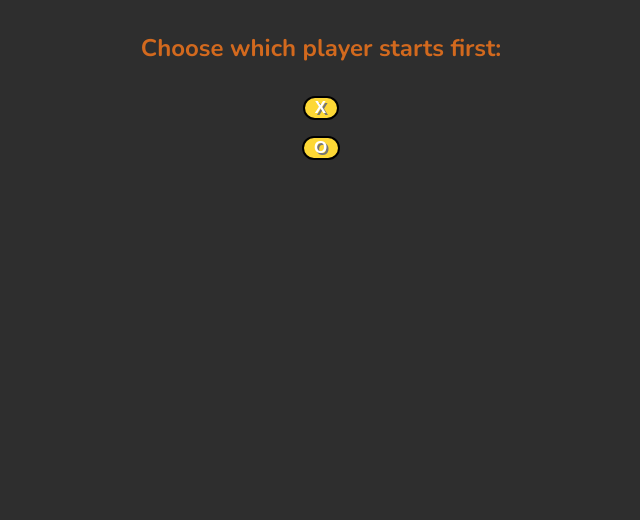
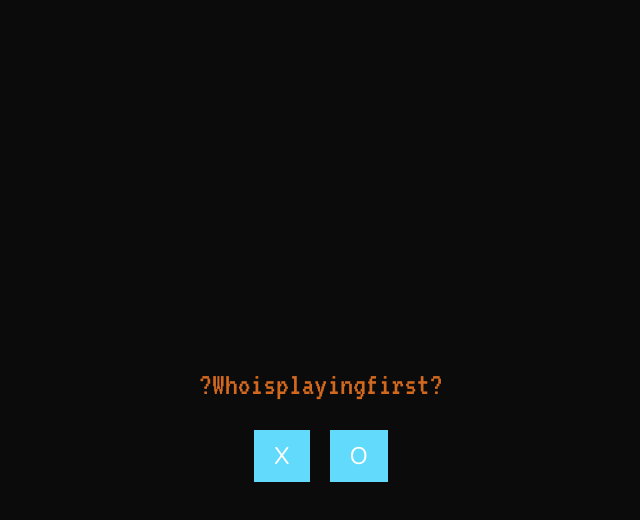
Before and after one commit to adityaapraveen/Twist-Tac-Toe, a React (Vite) app: page / in a window 1280 px wide. Shown: the top 520 px of the page, without its empty margins (319-959 px from the left). Built offline with nearby package versions, Linux system fonts and the light colour scheme.

Commit message:
With Animations

```diff
--- a/index.html
+++ b/index.html
@@ -11,6 +11,10 @@
     <link href="https://fonts.googleapis.com/css2?family=Nunito:ital,wght@0,200..1000;1,200..1000&display=swap"
       rel="stylesheet">
 
+    <link rel="preconnect" href="https://fonts.googleapis.com">
+    <link rel="preconnect" href="https://fonts.gstatic.com" crossorigin>
+    <link href="https://fonts.googleapis.com/css2?family=VT323&display=swap" rel="stylesheet">
+
   </head>
   <body>
     <div id="root"></div>
--- a/src/App.css
+++ b/src/App.css
@@ -4,41 +4,48 @@
 
 body {
     margin: 0;
-    background-color: rgb(46, 46, 46);
+    background-color: rgb(11, 11, 11);
     font-family: "Nunito", sans-serif;
         font-optical-sizing: auto;
         font-weight: 400;
         font-style: normal;
 }
 
-h2, .draw-message {
-    display: flex;
-        /* flex-direction: row; */
+h2, .draw-message, .win-message {
+    font-size: 2rem;
+        display: flex;
         align-items: center;
         justify-content: center;
-        width: 25rem;
-        font-size: 1.5em;
-        /* background-color: white; */
-        margin: 2rem auto;
-        /* box-shadow: 0px 0px 8px #888; */
-        border-radius: 0.5rem;
-        font-weight: bold;
+        margin: 20px 0;
         color: chocolate;
+        cursor: pointer;
+        font-family: "VT323", monospace;
+        font-weight: 400;
+        font-style: normal;
+
 }
 
-.btn {
-    font-family: inherit;
-    border: none;
-    outline: 1px dotted rgb(37, 37, 37);
-    outline-offset: -4px;
-    background: hsl(0deg 0% 75%);
-    box-shadow: inset -1px -1px #292929, inset 1px 1px #fff, inset -2px -2px rgb(158, 158, 158), inset 2px 2px #ffffff;
-    font-size: 14px;
-    text-transform: uppercase;
-    letter-spacing: 2px;
-    padding: 5px 30px;
+.centered-container {
+    display: flex;
+    flex-direction: column;
+    align-items: center;
+    justify-content: center;
+    height: 100vh;
+    /* Adjust as needed */
 }
 
-.btn:active {
-    box-shadow: inset -1px -1px #fff, inset 1px 1px #292929, inset -2px -2px #ffffff, inset 2px 2px rgb(158, 158, 158);
+.App {
+    text-align: center;
+    padding: 20px;
+
 }
+
+.player-select-button {
+    background-color: #61dafb;
+    color: #ffffff;
+    font-size: 24px;
+    padding: 10px 20px;
+    margin: 10px;
+    display: inline-block;
+    cursor: pointer;
+}
--- a/src/App.jsx
+++ b/src/App.jsx
@@ -1,11 +1,10 @@
 import React, { useState } from 'react';
 import './App.css';
-import { motion } from 'framer-motion';
+import { motion, AnimatePresence } from 'framer-motion';
 import ScoreBoard from './components/ScoreBoard';
 import Board from './components/Board';
 import ResetButton from './components/ResetButton';
 import PlayerIndicator from './components/PlayerIndicator';
-import AnimatedCharacters from './components/AnimatedCharacters';
 
 function App() {
   const WIN_CONDITIONS = [
@@ -24,33 +23,49 @@ function App() {
   const [scores, setScores] = useState({ xScore: 0, oScore: 0 });
   const [gameOver, setGameOver] = useState(false);
   const [isDraw, setIsDraw] = useState(false); // State to track if the game is a draw
+  const [xWins, setXWins] = useState(0); // Track number of wins for X
+  const [oWins, setOWins] = useState(0); // Track number of wins for O
+
+  const handleWin = (winner) => {
+    if (winner === 'X') {
+      setXWins(xWins + 1);
+    } else if (winner === 'O') {
+      setOWins(oWins + 1);
+    }
+  };
 
   const handleBoxClick = (boxIdx) => {
     if (board[boxIdx] || gameOver) return;
 
-    // Check number of Xs and Os on the board
     const xCount = board.filter((value) => value === 'X').length;
     const oCount = board.filter((value) => value === 'O').length;
 
-    // If 3 Xs or Os are on the board, make previous ones semi-transparent
-    if ((xPlaying && xCount === 3) || (!xPlaying && oCount === 3)) {
-      const updatedBoard = board.map((value, idx) => {
-        if (value === (xPlaying ? 'X' : 'O')) {
-          return 'semi-transparent';
+    // If more than 3 Xs or Os, remove the oldest ones
+    if ((xPlaying && xCount >= 3) || (!xPlaying && oCount >= 3)) {
+      let updatedBoard = [...board];
+
+      // Find the index of the oldest X or O
+      const oldestIndex = updatedBoard.findIndex(
+        (value, idx) => value === (xPlaying ? 'X' : 'O')
+      );
+
+      // Remove the oldest X or O from the board
+      updatedBoard[oldestIndex] = null;
+
+      // Reset opacity for the remaining Xs or Os
+      updatedBoard = updatedBoard.map((value) => {
+        if (value === 'X' || value === 'O') {
+          return 'semi-transparent'; // You can define a class for semi-transparent style
         } else {
           return value;
         }
       });
+
       setBoard(updatedBoard);
     }
 
-    const updatedBoard = board.map((value, idx) => {
-      if (idx === boxIdx) {
-        return xPlaying ? 'X' : 'O';
-      } else {
-        return value;
-      }
-    });
+    const updatedBoard = [...board];
+    updatedBoard[boxIdx] = xPlaying ? 'X' : 'O';
 
     const winner = checkWinner(updatedBoard);
     if (winner) {
@@ -59,11 +74,13 @@ function App() {
           ...prevScores,
           oScore: prevScores.oScore + 1,
         }));
+        setOWins(oWins + 1); // Increment O wins count
       } else {
         setScores((prevScores) => ({
           ...prevScores,
           xScore: prevScores.xScore + 1,
         }));
+        setXWins(xWins + 1); // Increment X wins count
       }
       setGameOver(true);
       setIsDraw(false); // Game is not a draw
@@ -95,39 +112,95 @@ function App() {
 
   const handlePlayerSelect = (player) => {
     setXPlaying(player === 'X');
+    setGameOver(false); // Reset game over state
+    setXWins(0); // Reset X wins count
+    setOWins(0); // Reset O wins count
   };
 
-  // Render player selection screen if xPlaying is null
-  if (xPlaying === null) {
+  const textVariants = {
+    hidden: { opacity: 0 },
+    visible: {
+      opacity: 1,
+      transition: {
+        delayChildren: 0.5,
+        staggerChildren: 0.1,
+      },
+    },
+  };
+
+  const letterVariants = {
+    hidden: { opacity: 0, y: 50 },
+    visible: { opacity: 1, y: 0 },
+  };
+
   return (
     <div className='App'>
+      {xPlaying === null ? (
+        <motion.div
+          className='centered-container'
+          initial={{ opacity: 0, y: -50 }}
+          animate={{ opacity: 1, y: 0 }}
+          transition={{ duration: 0.8, delay: 0.3 }}
+        >
+          <AnimatePresence>
             <motion.h2
-          initial={{ opacity: 0 }}
-          animate={{ opacity: 1 }}
-          transition={{ duration: 1.7 }}
+              variants={textVariants}
+              initial='hidden'
+              animate='visible'
+              whileHover={{
+        rotateY: 10, // Rotate along the Y axis
+        perspective: 800, // Apply perspective to create depth
+        scale: 1.8, // Scale up a bit on hover
+        zIndex: 1, // Ensure it's above other elements
+      }}
             >
-          Choose which player starts first:
+              {'?Who is playing first?'.split('').map((letter, index) => (
+                <motion.span key={index} variants={letterVariants}>{letter}</motion.span>
+              ))}
             </motion.h2>
-        <motion.button
+          </AnimatePresence>
+          <div className='player-select-buttons'>
+            <motion.div
               whileHover={{ scale: 1.3 }}
+              whileTap={{ scale: 0.9 }}
+              className='player-select-button'
               onClick={() => handlePlayerSelect('X')}
             >
               X
-        </motion.button>
-        <motion.button
+            </motion.div>
+            <motion.div
               whileHover={{ scale: 1.3 }}
+              whileTap={{ scale: 0.9 }}
+              className='player-select-button'
               onClick={() => handlePlayerSelect('O')}
             >
               O
-        </motion.button>
+            </motion.div>
           </div>
-    );
-  }
-
-  return (
-    <div className='App'>
+        </motion.div>
+      ) : (
+        <>
           <ScoreBoard scores={scores} xPlaying={xPlaying} />
-      <PlayerIndicator xPlaying={xPlaying} />
+          {xWins > 0 && !isDraw && (
+            <motion.div
+              className='win-message'
+              initial={{ opacity: 0, y: -50 }}
+              animate={{ opacity: 1, y: 0 }}
+              transition={{ duration: 0.5, ease: 'easeInOut' }}
+            >
+              Player X Wins!
+            </motion.div>
+          )}
+          {oWins > 0 && !isDraw && (
+            <motion.div
+              className='win-message'
+              initial={{ opacity: 0, y: -50 }}
+              animate={{ opacity: 1, y: 0 }}
+              transition={{ duration: 0.5, ease: 'easeInOut' }}
+            >
+              Player O Wins!
+            </motion.div>
+          )}
           {isDraw && (
             <motion.div
               className='draw-message'
@@ -135,11 +208,14 @@ function App() {
               animate={{ opacity: 1 }}
               transition={{ duration: 1 }}
             >
-          <AnimatedCharacters type='paragraph' text='Its a draw!' />
+              It's a draw!
             </motion.div>
           )}
+          {!isDraw && !xWins && !oWins && <PlayerIndicator xPlaying={xPlaying} />}
           <Board board={board} onClick={handleBoxClick} />
           <ResetButton resetBoard={resetBoard} />
+        </>
+      )}
     </div>
   );
 }
--- a/src/components/Board.jsx
+++ b/src/components/Board.jsx
@@ -1,14 +1,45 @@
-import React from 'react'
-import { Box } from './Box'
-import './Board.css'
+import React from 'react';
+import { Box } from './Box';
+import './Board.css';
+import { motion } from 'framer-motion';
 
-const Board = ({board, onClick}) => {
+const Board = ({ board, onClick }) => {
+  const containerVariants = {
+    hidden: { opacity: 1 },
+    visible: {
+      opacity: 1,
+      transition: {
+        staggerChildren: 0.1,
+      },
+    },
+  };
+
+  const itemVariants = {
+    hidden: { y: '100vh', opacity: 0 },
+    visible: {
+      y: 0,
+      opacity: 1,
+      transition: {
+        type: 'spring',
+        stiffness: 50,
+      },
+    },
+  };
+
   return (
-    <div className='board'>
-      {board.map((value, idx) =>{
-        return <Box value= {value} onClick={() => value === null && onClick(idx)}/>
-      })}
-      </div>
-  )
-}
+    <motion.div
+      className="board"
+      variants={containerVariants}
+      initial="hidden"
+      animate="visible"
+    >
+      {board.map((value, idx) => (
+        <motion.div key={idx} variants={itemVariants}>
+          <Box value={value} onClick={() => value === null && onClick(idx)} />
+        </motion.div>
+      ))}
+    </motion.div>
+  );
+};
+
 export default Board;
--- a/src/components/Box.css
+++ b/src/components/Box.css
@@ -12,6 +12,7 @@
     line-height: 5rem;
     margin: 0.5rem;
     color: red;
+    cursor: pointer;
 
 }
 
--- a/src/components/PlayerIndicator.jsx
+++ b/src/components/PlayerIndicator.jsx
@@ -1,11 +1,30 @@
 import React from 'react';
+import { motion } from 'framer-motion';
 import './PlayerIndicator.css';
 
 const PlayerIndicator = ({ xPlaying }) => {
+  const indicatorVariants = {
+    hidden: { y: 50, opacity: 0 },
+    visible: {
+      y: 0,
+      opacity: 1,
+      transition: {
+        type: 'spring',
+        stiffness: 120,
+        delay: 0.3,
+      },
+    },
+  };
+
   return (
-    <div className='player-indicator'>
+    <motion.div
+      className={`player-indicator ${xPlaying ? 'x-turn' : 'o-turn'}`}
+      variants={indicatorVariants}
+      initial="hidden"
+      animate="visible"
+    >
       {xPlaying ? "X's Turn" : "O's Turn"}
-    </div>
+    </motion.div>
   );
 };
 
--- a/src/components/ResetButton.css
+++ b/src/components/ResetButton.css
@@ -36,7 +36,7 @@ button svg {
 }
 
 button:hover svg {
-    transform: scale(3) translate(50%);
+    transform: scale(3) translate(69%);
 }
 
 .now {
--- a/src/components/ResetButton.jsx
+++ b/src/components/ResetButton.jsx
@@ -1,9 +1,29 @@
 import React from 'react';
+import { motion } from 'framer-motion';
 import './ResetButton.css';
 
 const ResetButton = ({ resetBoard }) => {
+  const buttonVariants = {
+    hidden: { y: 50, opacity: 0 },
+    visible: {
+      y: 0,
+      opacity: 1,
+      transition: {
+        type: 'spring',
+        stiffness: 120,
+        delay: 0.4, // Optional delay for animation
+      },
+    },
+  };
+
   return (
-    <button onClick={resetBoard}>
+    <motion.button
+      onClick={resetBoard}
+      className="reset-button"
+      variants={buttonVariants}
+      initial="hidden"
+      animate="visible"
+    >
       <svg
         xmlns="http://www.w3.org/2000/svg"
         viewBox="0 0 36 36"
@@ -46,7 +66,8 @@ const ResetButton = ({ resetBoard }) => {
       </svg>
       <span className="now">Game?</span>
       <span className="play">Another-</span>
-    </button>
+    </motion.button>
   );
 };
+
 export default ResetButton;
--- a/src/components/ScoreBoard.jsx
+++ b/src/components/ScoreBoard.jsx
@@ -1,12 +1,63 @@
-import React from 'react'
-import './ScoreBoard.css'
-const ScoreBoard = ({scores, xPlaying}) => {
-    const {xScore, oScore} = scores;
+import React, { useState, useEffect } from 'react';
+import './ScoreBoard.css';
+import { motion } from 'framer-motion';
+
+const ScoreBoard = ({ scores, xPlaying }) => {
+  const { xScore, oScore } = scores;
+  const [isVisible, setIsVisible] = useState(false);
+
+  useEffect(() => {
+    const timer = setTimeout(() => {
+      setIsVisible(true);
+    }, 4000); // Set timeout for 1 second
+
+    return () => clearTimeout(timer); // Clean up timer
+  }, []);
+
+  const containerVariants = {
+    hidden: { opacity: 0 },
+    visible: {
+      opacity: 1,
+      transition: {
+        staggerChildren: 0.1,
+
+      },
+    },
+  };
+
+  const itemVariants = {
+    hidden: { y: '100vh', opacity: 0 },
+    visible: {
+      y: 0,
+      opacity: 1,
+      transition: {
+        type: 'spring',
+        stiffness: 50,
+      },
+    },
+  };
+
   return (
-    <div className='scoreboard'>
-        <span className= {`score x-score ${!xPlaying && "inactive"}`}>X - {xScore}</span>
-        <span className={`score o-score ${xPlaying && "inactive"}`}>O - {oScore}</span>
-    </div>
-  )
-}
+    <motion.div
+      className={`scoreboard ${isVisible ? 'show' : ''}`}
+      variants={containerVariants}
+      initial="hidden"
+      animate="visible"
+    >
+      <motion.span
+        className={`score x-score ${!xPlaying && 'inactive'}`}
+        variants={itemVariants}
+      >
+        X - {xScore}
+      </motion.span>
+      <motion.span
+        className={`score o-score ${xPlaying && 'inactive'}`}
+        variants={itemVariants}
+      >
+        O - {oScore}
+      </motion.span>
+    </motion.div>
+  );
+};
+
 export default ScoreBoard;
```
Also changed, not shown: src/components/PlayerIndicator.css (+24 -3 lines), src/components/ScoreBoard.css (+28 -2 lines). Lines whose indentation alone changed are shown as unchanged.
